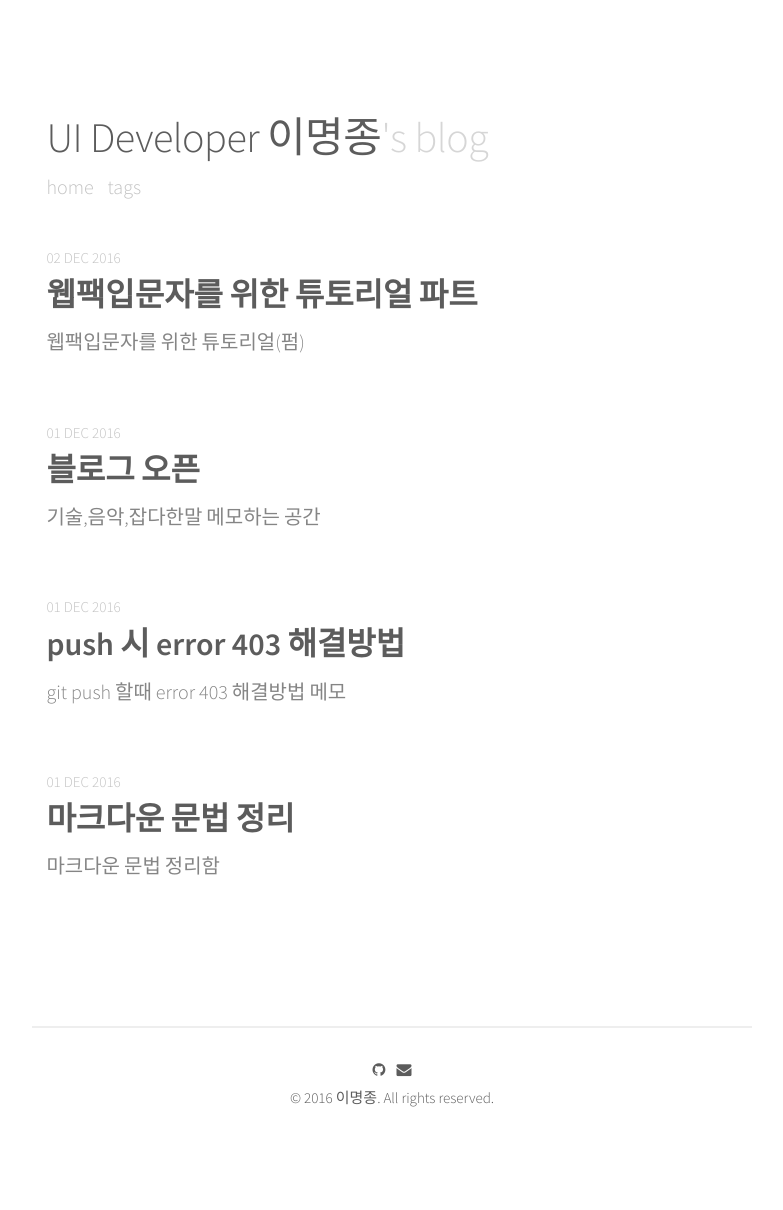
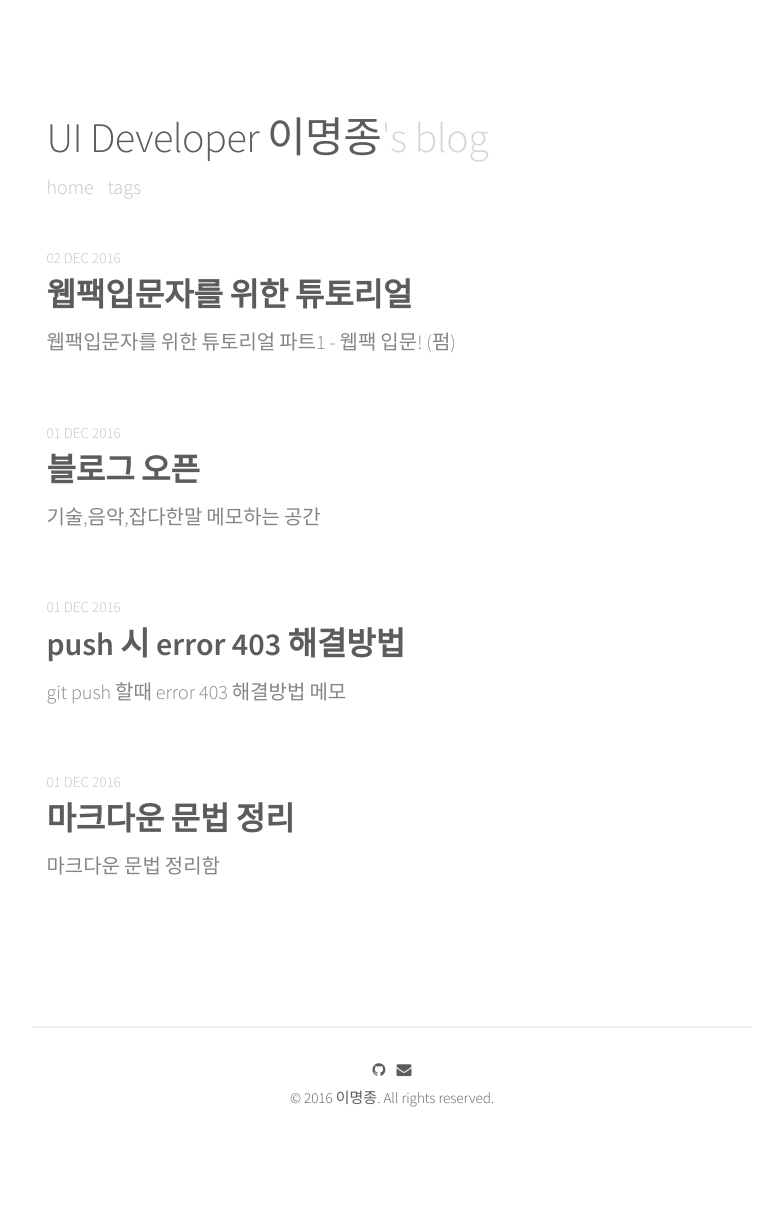
Before and after one commit to qnfzks55/jijong.github.io, a Jekyll site: the page built from index.html, in a window 1280 px wide. Shown: the whole page, without its empty margins (248-1031 px from the left). Built offline with Jekyll 4.4.1, drawn with Linux system fonts in a browser that asks for light colours; nearby versions of some CDN libraries; the list of posts is cut into pages by our own code.

Commit message:
웹팩 포스트 추가

```diff
--- a/_posts/2016-12-02-webpack.md
+++ b/_posts/2016-12-02-webpack.md
@@ -1,7 +1,7 @@
 ---
 layout: post
-title: "웹팩입문자를 위한 튜토리얼 파트"
-description: "웹팩입문자를 위한 튜토리얼(펌)"
+title: "웹팩입문자를 위한 튜토리얼"
+description: "웹팩입문자를 위한 튜토리얼 파트1 - 웹팩 입문! (펌)"
 date: 2016-12-02
 tags: [웹팩, webpack, build, bundler]
 comments: true
```
